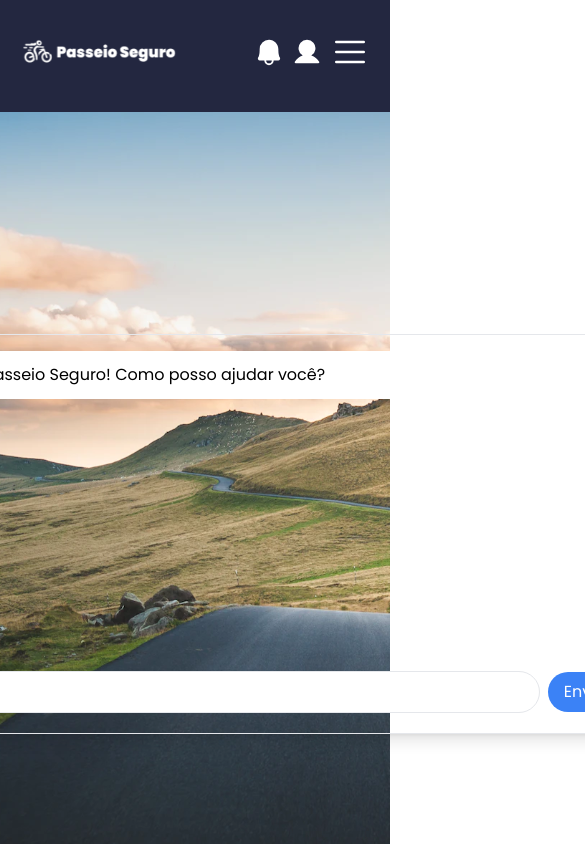
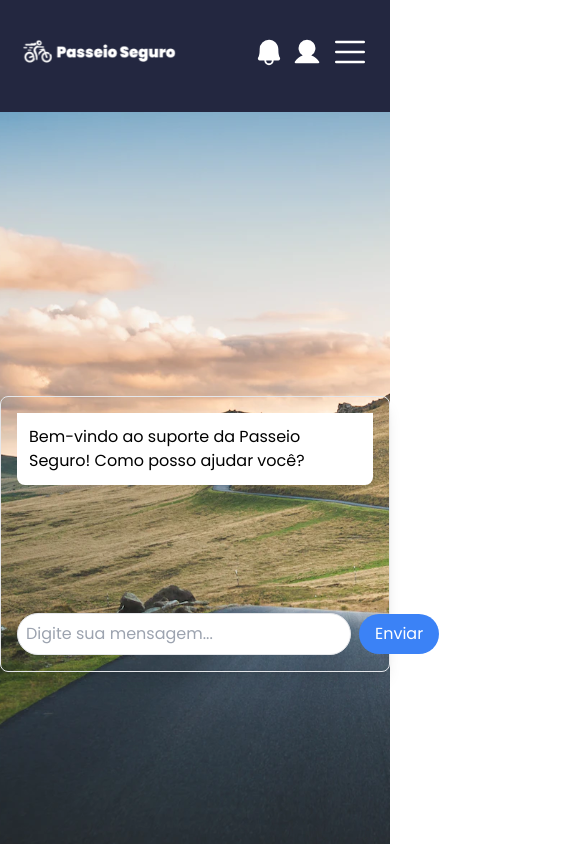
Before and after one commit to biancaroman/Passeio_Seguro, a Next.js app: page /suporte in a window 390 px wide. Shown: the top 844 px of the page, 585 px wide, since content can reach past the window. Built offline with nearby package versions, Linux system fonts and the light colour scheme.

Commit message:
Responsividade pagina de suporte

```diff
--- a/src/app/suporte/page.jsx
+++ b/src/app/suporte/page.jsx
@@ -28,11 +28,11 @@ const Chatbot = () => {
   };
 
   return (
-    <main className="bg-cover bg-center bg-fixed min-h-screen" style={{ backgroundImage: 'url("/img/imagem-contato.webp")' }}>
+    <main className="bg-cover bg-fixed min-h-screen" style={{ backgroundImage: 'url("/img/imagem-contato.webp")' }}>
       <Header isAuthenticated={isAuthenticated}/>
       <div className="flex flex-col items-center justify-center h-screen">
-        <div className="border p-4 rounded-lg shadow-lg w-[900px] h-[400px]">
-          <div className="h-80 overflow-y-scroll">
+        <div className="border p-4 rounded-lg shadow-lg lg:w-[900px] w-full max-w-screen-md">
+          <div className="h-[200px] sm:h-[300px] md:h-[400px] overflow-y-scroll">
             {messages.map((message, index) => (
               <div
                 key={index}
```
